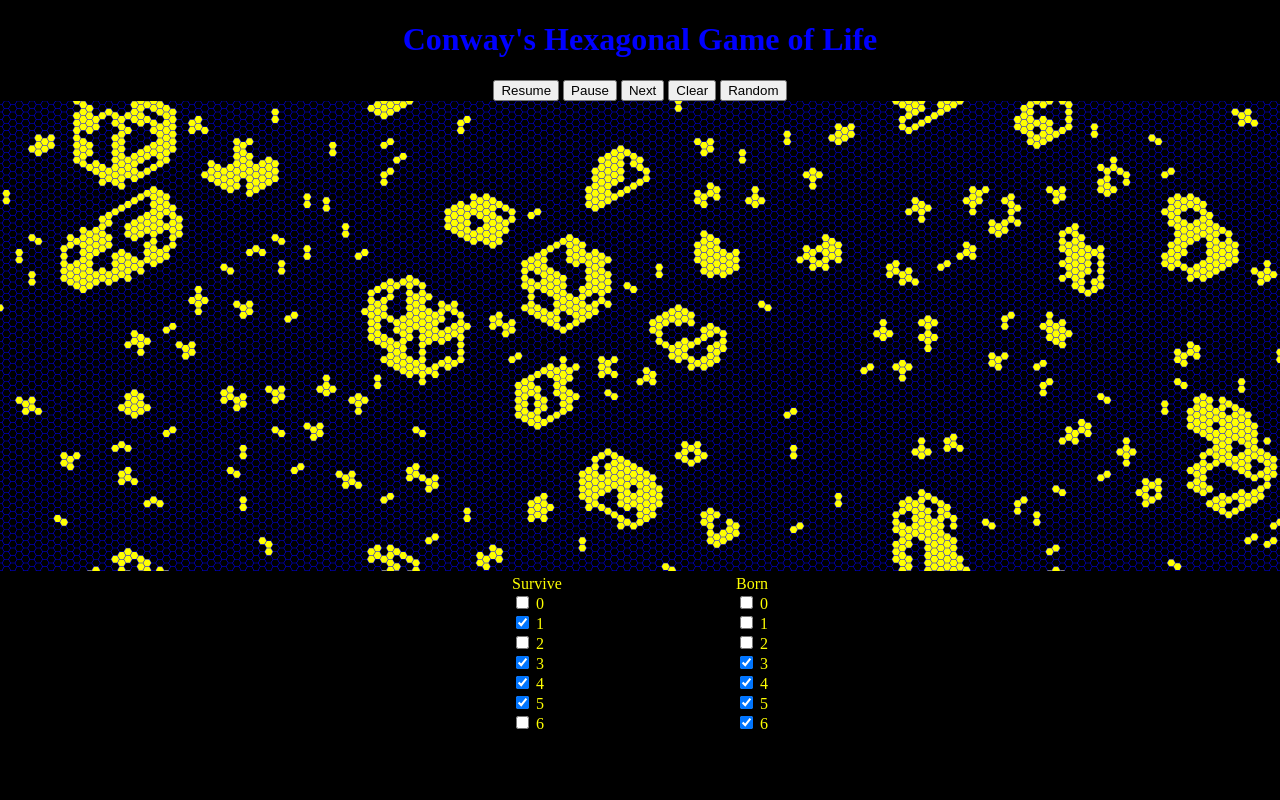
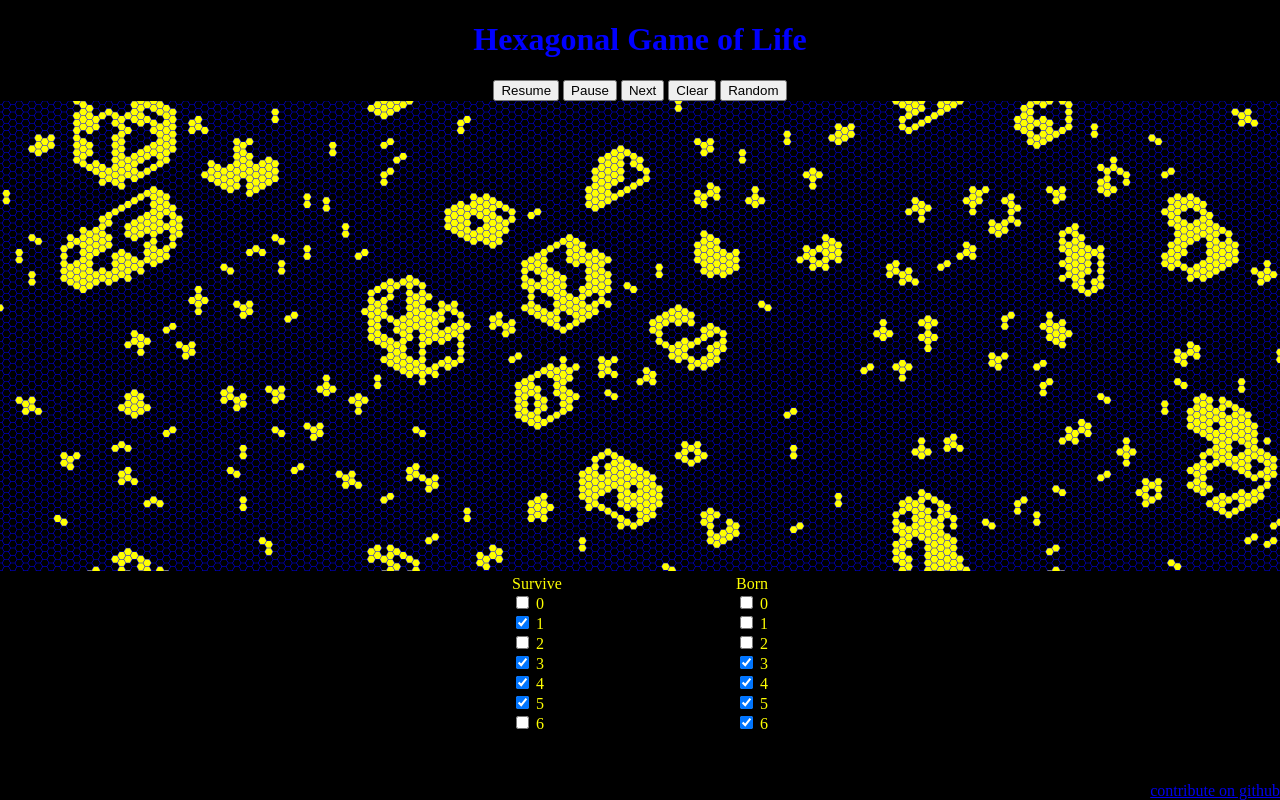
Before and after one commit to ayberkydn/hexagonal-game-of-life, a plain HTML site: page index.html in a window 1280 px wide. Drawn offline with Linux system fonts and the light colour scheme.

Commit message:
added link to github

```diff
--- a/index.html
+++ b/index.html
@@ -8,7 +8,7 @@
 
 <body style="margin: 0; padding: 0; background-color: black; user-select: none">
     <center>
-        <h1 style="color: blue"> Conway's Hexagonal Game of Life </h1>
+        <h1 style="color: blue"> Hexagonal Game of Life </h1>
     </center>
     <div style="text-align: center">
         <button id="resumeButton"> Resume </button>
@@ -68,7 +68,10 @@
                 <input id="born6" type="checkbox" checked> 6 </input>
             </div>
         </form>
-
+    </div>
+    <div style="position: fixed; bottom: 0; right:0;">
+        <a href="https://github.com/aybberk/hexagonal-game-of-life"> contribute on github </a>
+    </div>
 </body>
 <script src="functions.js"></script>
 <script src="script.js"></script>
```
